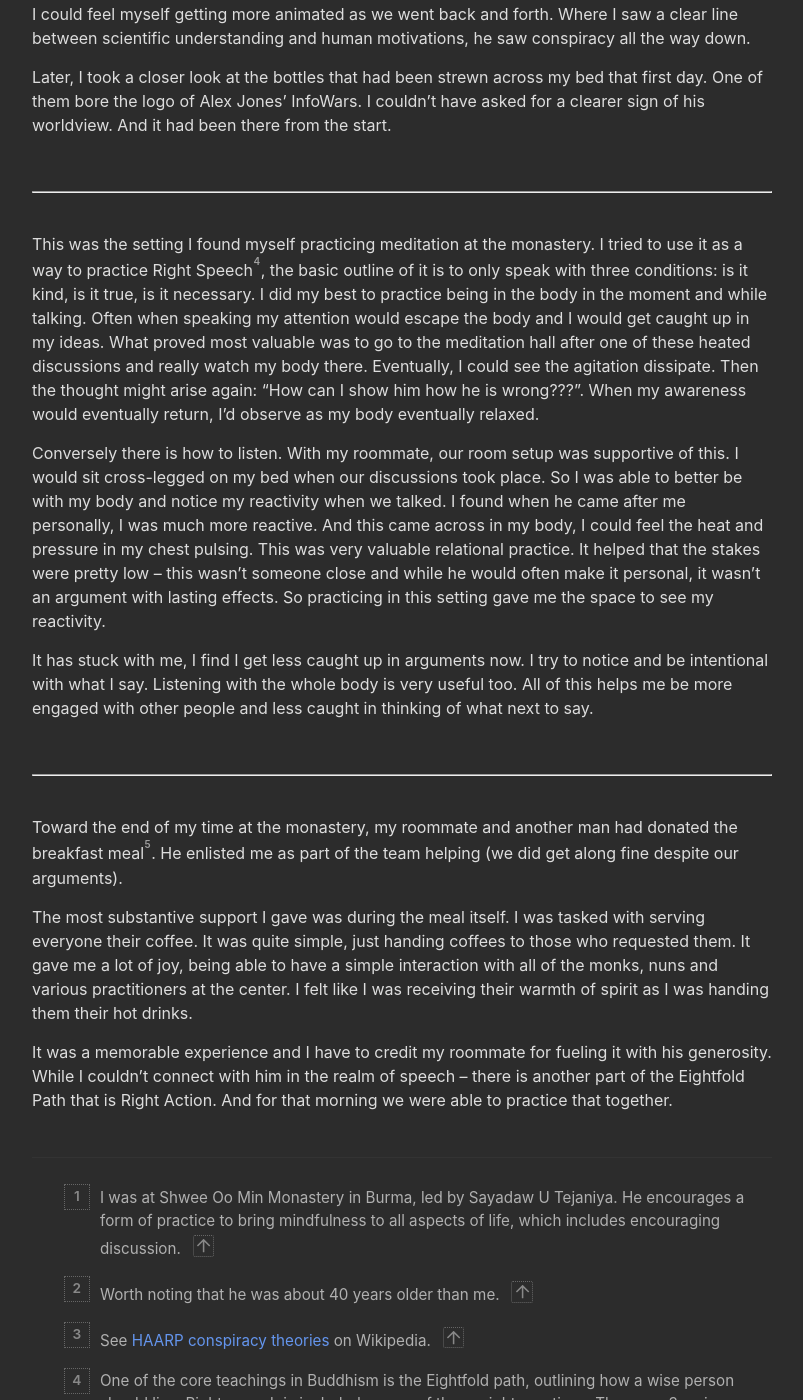
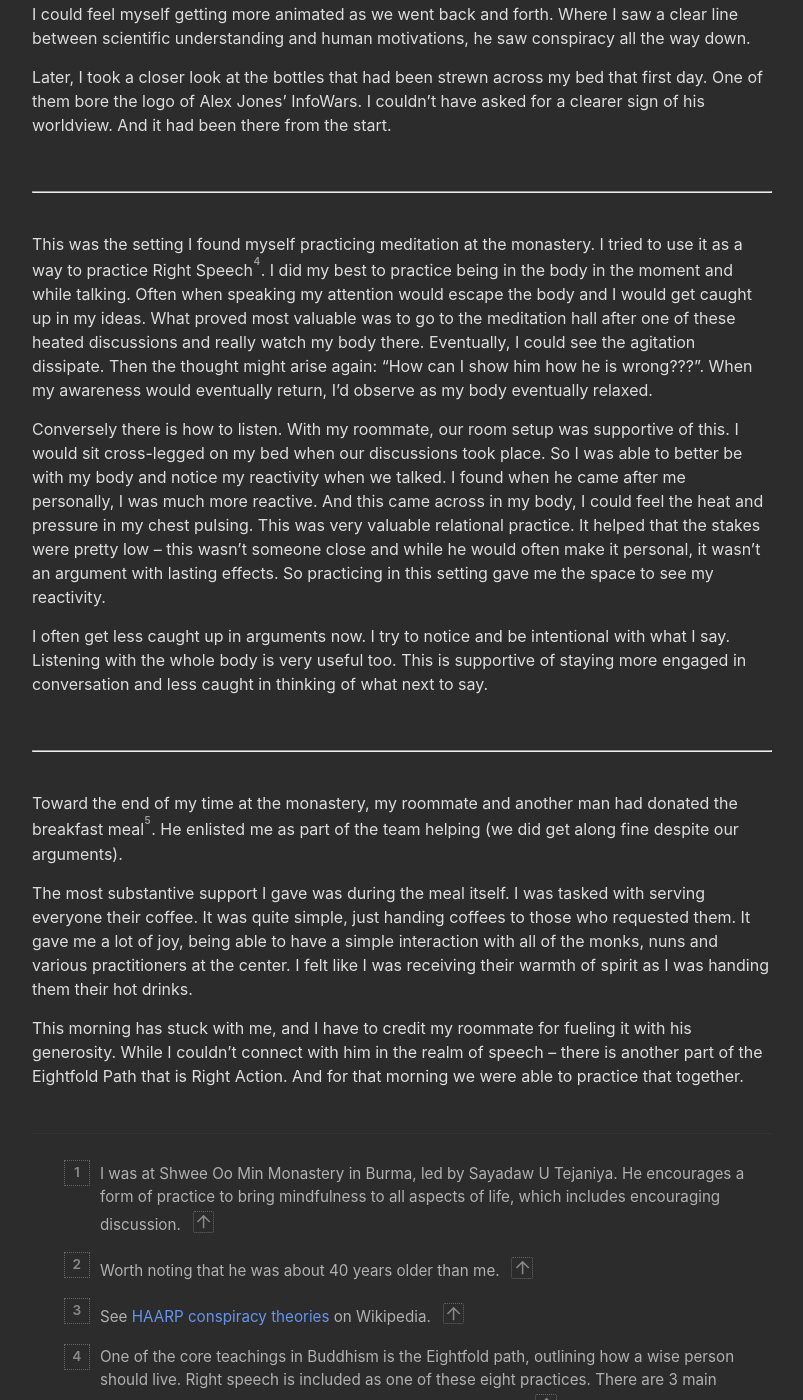
Before and after one commit to jonny5/jonkap, a Jekyll site: the page built from _posts/2026-01-10-a-conspiracy-in-my-room.md, in a window 1280 px wide and 1400 px high, scrolled down 1122 px. Shown: the whole window, without its empty margins (238-1041 px from the left). Built offline with Jekyll 4.4.1, drawn with Linux system fonts in a browser that asks for light colours; some web fonts are replaced.

Commit message:
More edits

```diff
--- a/_posts/2026-01-10-a-conspiracy-in-my-room.md
+++ b/_posts/2026-01-10-a-conspiracy-in-my-room.md
@@ -34,11 +34,11 @@ Later, I took a closer look at the bottles that had been strewn across my bed th
 
 <br>
 
-This was the setting I found myself practicing meditation at the monastery. I tried to use it as a way to practice Right Speech[^4], the basic outline of it is to only speak with three conditions: is it kind, is it true, is it necessary. I did my best to practice being in the body in the moment and while talking. Often when speaking my attention would escape the body and I would get caught up in my ideas. What proved most valuable was to go to the meditation hall after one of these heated discussions and really watch my body there. Eventually, I could see the agitation dissipate. Then the thought might arise again: "How can I show him how he is wrong???". When my awareness would eventually return, I'd observe as my body eventually relaxed.
+This was the setting I found myself practicing meditation at the monastery. I tried to use it as a way to practice Right Speech[^4]. I did my best to practice being in the body in the moment and while talking. Often when speaking my attention would escape the body and I would get caught up in my ideas. What proved most valuable was to go to the meditation hall after one of these heated discussions and really watch my body there. Eventually, I could see the agitation dissipate. Then the thought might arise again: "How can I show him how he is wrong???". When my awareness would eventually return, I'd observe as my body eventually relaxed.
 
 Conversely there is how to listen. With my roommate, our room setup was supportive of this. I would sit cross-legged on my bed when our discussions took place. So I was able to better be with my body and notice my reactivity when we talked. I found when he came after me personally, I was much more reactive. And this came across in my body, I could feel the heat and pressure in my chest pulsing. This was very valuable relational practice. It helped that the stakes were pretty low – this wasn't someone close and while he would often make it personal, it wasn't an argument with lasting effects. So practicing in this setting gave me the space to see my reactivity.
 
-It has stuck with me, I find I get less caught up in arguments now. I try to notice and be intentional with what I say. Listening with the whole body is very useful too. All of this helps me be more engaged with other people and less caught in thinking of what next to say.
+I often get less caught up in arguments now. I try to notice and be intentional with what I say. Listening with the whole body is very useful too. This is supportive of staying more engaged in conversation and less caught in thinking of what next to say.
 
 <br>
 
@@ -50,7 +50,7 @@ Toward the end of my time at the monastery, my roommate and another man had dona
 
 The most substantive support I gave was during the meal itself. I was tasked with serving everyone their coffee. It was quite simple, just handing coffees to those who requested them. It gave me a lot of joy, being able to have a simple interaction with all of the monks, nuns and various practitioners at the center. I felt like I was receiving their warmth of spirit as I was handing them their hot drinks.
 
-It was a memorable experience and I have to credit my roommate for fueling it with his generosity. While I couldn't connect with him in the realm of speech – there is another part of the Eightfold Path that is Right Action. And for that morning we were able to practice that together.
+This morning has stuck with me, and I have to credit my roommate for fueling it with his generosity. While I couldn't connect with him in the realm of speech – there is another part of the Eightfold Path that is Right Action. And for that morning we were able to practice that together.
 
 [^1]: I was at Shwee Oo Min Monastery in Burma, led by Sayadaw U Tejaniya. He encourages a form of practice to bring mindfulness to all aspects of life, which includes encouraging discussion.
 [^2]: Worth noting that he was about 40 years older than me.
```
